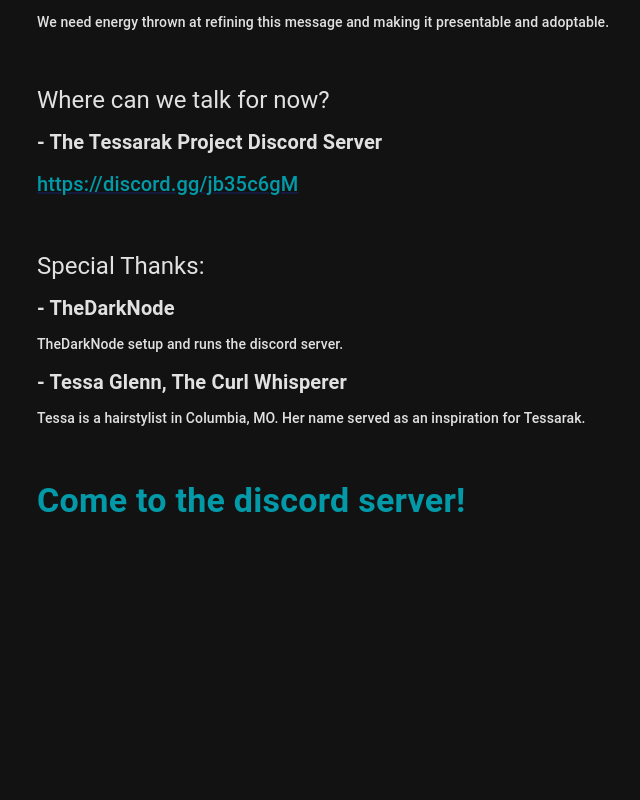
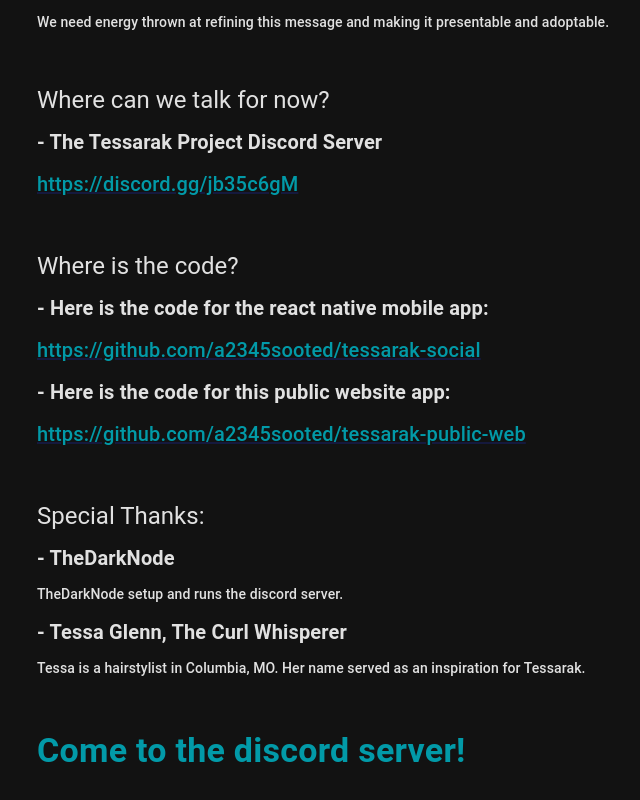
Before and after one commit to a2345sooted/tessarak-public-web, a React (Create React App) app: page / in a window 1280 px wide. Shown: the part 1022-1822 px from the top of the page, without its empty margins (177-817 px from the left). Before the commit the page ends 1694 px from the top, so only its background shows below. Built offline with nearby package versions, Linux system fonts and the light colour scheme.

Commit message:
adding some content to site

```diff
--- a/src/App.tsx
+++ b/src/App.tsx
@@ -108,6 +108,35 @@
                     </Typography>
                 </Box>
                 <Box sx={{marginTop: '50px'}}>
+                    <Typography variant="h5" sx={styles.subHeader}>Where is the code?</Typography>
+                </Box>
+                <Box sx={{marginTop: '10px'}}>
+                    <Typography variant="h6" sx={styles.needTitle}>- Here is the code for the react native mobile app:</Typography>
+                </Box>
+                <Box sx={{marginTop: '10px'}}>
+                    <Typography
+                        component={Link}
+                        target="_blank"
+                        href="https://discord.gg/jb35c6gM"
+                        variant="h6"
+                        sx={[styles.needText, {color: '#029aa8'}]}>
+                        https://github.com/a2345sooted/tessarak-social
+                    </Typography>
+                </Box>
+                <Box sx={{marginTop: '10px'}}>
+                    <Typography variant="h6" sx={styles.needTitle}>- Here is the code for this public website app:</Typography>
+                </Box>
+                <Box sx={{marginTop: '10px'}}>
+                    <Typography
+                        component={Link}
+                        target="_blank"
+                        href="https://discord.gg/jb35c6gM"
+                        variant="h6"
+                        sx={[styles.needText, {color: '#029aa8'}]}>
+                        https://github.com/a2345sooted/tessarak-public-web
+                    </Typography>
+                </Box>
+                <Box sx={{marginTop: '50px'}}>
                     <Typography variant="h5" sx={styles.subHeader}>Special Thanks:</Typography>
                 </Box>
                 <Box sx={{marginTop: '10px'}}>
```
